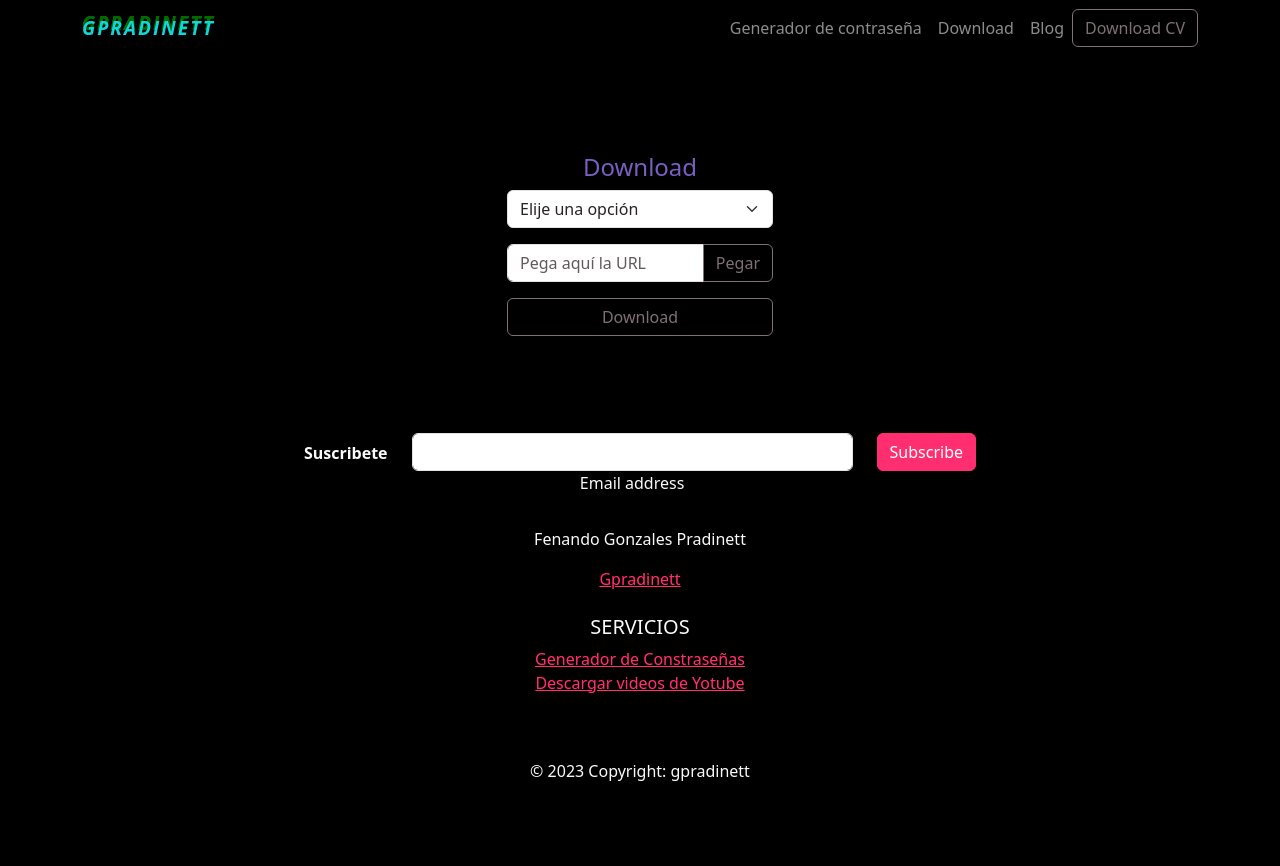
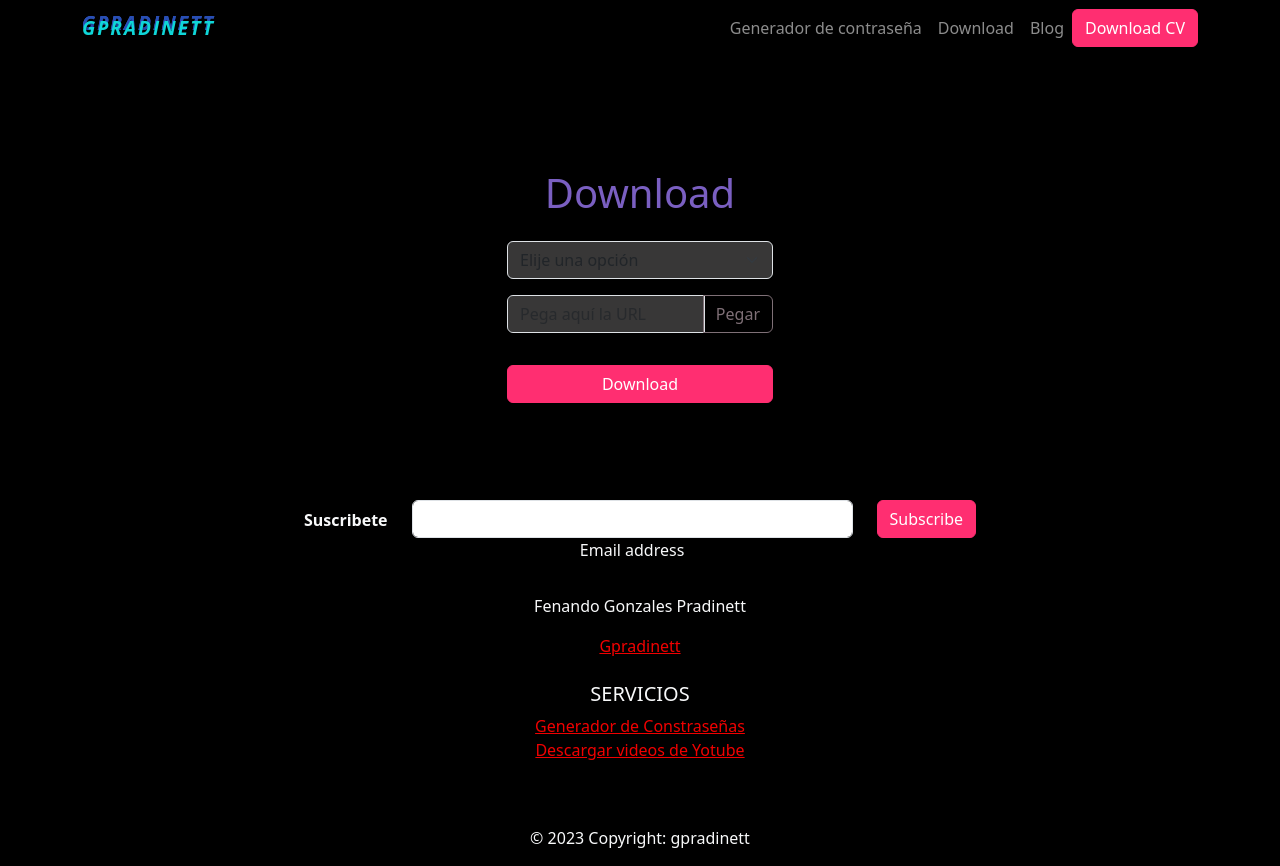
Before and after one commit to gpradinett/PortFolioWeb, a Django app: page /download/ in a window 1280 px wide. Before the commit the page ends 781 px from the top, so only its background shows below. Run offline with Django 4.2, Linux system fonts and the light colour scheme.

Commit message:
add new file

```diff
--- a/blog/templates/post_detail.html
+++ b/blog/templates/post_detail.html
@@ -4,8 +4,8 @@
 <div class="text-center">
 
 
-<h2>{{ post.title }}</h2>
-<h3 class="my-2 h5 text-muted">{{post.data|date:'F jS Y'}}</h3>
+<h1>{{ post.title }}</h1>
+<h1 class="my-2 h5 text-muted">{{post.data|date:'F jS Y'}}</h1>
 <img src="{{ post.image.url }}" alt="{{ post.title }}" class="img-fluid"/>
 
 <div class="my-4">
--- a/blog/templates/posts.html
+++ b/blog/templates/posts.html
@@ -15,7 +15,7 @@
                 <img src="{{post.image.url}}" alt="{{post.title}}" class="img-fluid" />
             </div>
             <div class="col-9">
-                <h2>{{post.title}}</h2>
+                <h1>{{post.title}}</h1>
                 <p>{{post.description |striptags|truncatechars:100  }}</p>
                 <p>{{post.data|date:'M d Y'|upper}}</p>
 
--- a/download/templates/youtube.html
+++ b/download/templates/youtube.html
@@ -8,10 +8,11 @@
 
   <form class="card card-body p-5 bg-black" method="POST">
     {% csrf_token %}
-    <h4 class="text-center text-success">Download</h4>
-
-    <select class="form-select" aria-label="Default select example" name="option">
-      <option selected disabled>Elije una opción</option>
+    <p></p>
+    <h1 class="text-center text-success">Download</h1>
+    <p></p>
+    <select class="form-select" aria-label="Default select example" name="option"  style="background-color: rgb(56, 55, 55);">
+      <option selected disabled >Elije una opción</option>
       <option value="1">YouTube</option>
       <option value="2">TikTok</option>
       <option value="3">Instagram</option>
@@ -20,12 +21,13 @@
     <p></p>
 
     <div class="input-group mb-3">
-      <input type="text" class="form-control" name="url" id="input-url" placeholder="Pega aquí la URL" aria-label="Recipient's username" aria-describedby="button-addon2">
+      <input type="text" class="form-control" name="url" id="input-url" placeholder="Pega aquí la URL" aria-label="Recipient's username" aria-describedby="button-addon2" style="background-color: rgb(56, 55, 55);">
+    <p></p>
       <button class="btn btn-outline-secondary" type="button" id="button-addon2">Pegar</button>
     </div>
-
+    <p></p>
     <div class="d-grid gap-2">
-      <button type="submit" class="btn btn-outline-secondary">Download</button>
+      <button type="submit" class="btn btn-primary">Download</button>
     </div>
   </form>
 </div>
--- a/generator/templates/generator.html
+++ b/generator/templates/generator.html
@@ -6,11 +6,11 @@
 
         <form action="{% url 'generator_password' %}" class="card card-body p-5 bg-black" >
 
-        <h4 class="text-center text-success">Genera tu nueva contraseña</h4>
+        <h1 class="text-center text-success">Genera tu nueva contraseña</h1>
 
         <label for="uppercase" class="text-center text-success">N° de Caracteres</label>
         <p></p>
-        <select name="length" id="length" class="form-control">
+        <select name="length" id="length" class="form-control" style="background-color: rgb(56, 55, 55);">
             <option value="6">6 Caracteres</option>
             <option value="7">7 Caracteres</option>
             <option value="8">8 Caracteres</option>
@@ -22,7 +22,7 @@
         </select>
 
         <p></p>
-        <div class="form-check form-switch my-2">
+        <div class="form-check form-switch my-2" >
             <label for="uppercase" class="form-check-label">Incluir Mayusculas</label>
             <input type="checkbox" name="uppercase" id="uppercase" class="form-check-input"/>
         </div>
--- a/generator/templates/password.html
+++ b/generator/templates/password.html
@@ -8,13 +8,13 @@
 
 <div class="col-md-4 offset-md-4 text-center bg-black">
     <div class="card card-body text-success p-5 bg-black">
-        <h4>Password</h4>
+        <h1>Password</h1>
         <p></p>
         <div>
             <p class="text-center">{{ password }}</p>
         </div>
         <p></p>
-        <button class="btn btn-outline-secondary" onclick="copyToClipboard('{{ password }}')">Copy</button>
+        <button class="btn btn-primary" onclick="copyToClipboard('{{ password }}')">Copy</button>
     </div>
 </div>
 
--- a/portfolio/static/main.css
+++ b/portfolio/static/main.css
@@ -6,10 +6,28 @@ body {
     display: flex;
     flex-direction: column;
     min-height: 100vh;
-    animation: animateBg 5s linear infinite;
 
 }
 
+
+h1 {
+  color: blue;
+
+  animation: animateBg 5s linear infinite;
+
+}
+
+button{
+  color: blue;
+
+  animation: animateBg 5s linear infinite;
+}
+
+a {
+  color: blue;
+
+  animation: animateBg 5s linear infinite;
+}
 
 
 @keyframes animateBg {
@@ -21,6 +39,8 @@ body {
 footer {
   margin-top: auto;
   background: #000000;
+
+
 }
 
 .bg-black {
@@ -43,6 +63,9 @@ footer {
     letter-spacing: 2px;
     display: inline-block;
     position: relative;
+    animation: animateBg 5s linear infinite;
+
+
   }
 
   .navbar-brand:before,
@@ -55,16 +78,19 @@ footer {
     bottom: 0;
     z-index: -1;
     overflow: hidden;
+    animation: animateBg 5s linear infinite;
   }
 
   .navbar-brand:before {
     color: #E74C3C;
     animation: clip-text 2s linear forwards;
+    animation: animateBg 5s linear infinite;
   }
 
   .navbar-brand:after {
     color: #c62727;
     animation: clip-text 2s linear forwards 1s;
+    animation: animateBg 5s linear infinite;
   }
 
   @keyframes clip-text {
--- a/portfolio/templates/home.html
+++ b/portfolio/templates/home.html
@@ -22,7 +22,7 @@
 
         <p> ¡Gracias por darte una vuelta por aqui!</p>
         </p>
-        <a href="{% static 'porfolio/Fernando GonzalesP-CV.pdf' %}" class="btn btn-outline-secondary rounded-0 my-3">Dowload CV</a>
+      <!--  <a href="{% static 'porfolio/Fernando GonzalesP-CV.pdf' %}" class="btn btn-primary rounded-0 my-3">Dowload CV</a>-->
     </div>
 </header>
 
@@ -49,7 +49,7 @@
 
             {% if project.url %}
 
-            <a href="{{project.url}}"  class="btn btn-outline-secondary" target="_blank" rel="noreferrer">Visit the Project</a>
+            <a href="{{project.url}}" class="btn btn-primary target="_blank" rel="noreferrer">Visit the Project</a>
 
             {% endif %}
 
--- a/portfolio/templates/partials/navbar.html
+++ b/portfolio/templates/partials/navbar.html
@@ -7,7 +7,7 @@
       <button class="navbar-toggler" type="button" data-bs-toggle="collapse" data-bs-target="#navbarNav" aria-controls="navbarNav" aria-expanded="false" aria-label="Toggle navigation">
         <span class="navbar-toggler-icon"></span>
       </button>
-      <div class="collapse navbar-collapse" id="navbarNav">
+      <div class="collapse navbar-collapse" id="navbarNav" >
         <ul class="navbar-nav ms-auto">
           <li class="nav-item">
             <a class="nav-link" href="/generator/">Generador de contraseña</a>
@@ -19,7 +19,7 @@
             <a class="nav-link" href="{% url 'blog:post' %}">Blog</a>
           </li>
           <li class="nav-item d-flex align-items-center">
-            <a class="btn btn-outline-secondary" href="{% static 'porfolio/Fernando GonzalesP-CV.pdf'%}" target="_blank">Download CV</a>
+            <a  class="btn btn-primary " href="{% static 'porfolio/Fernando GonzalesP-CV.pdf'%}" target="_blank">Download CV</a>
           </li>
         </ul>
       </div>
```
